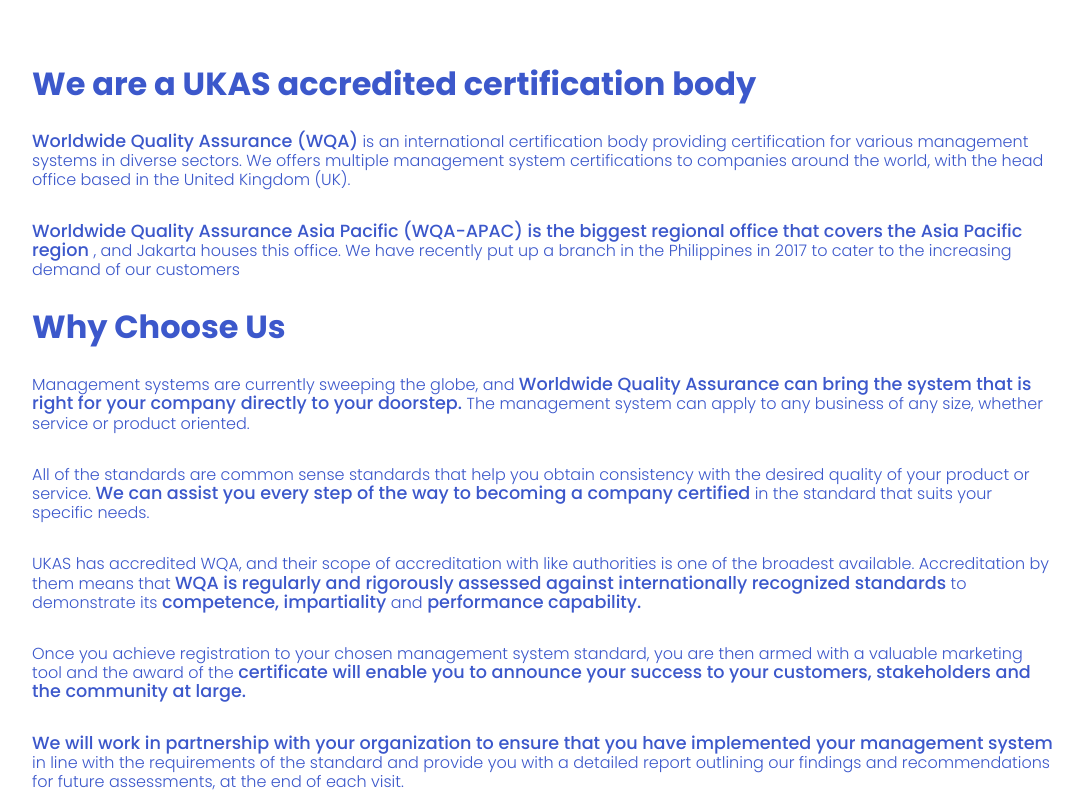
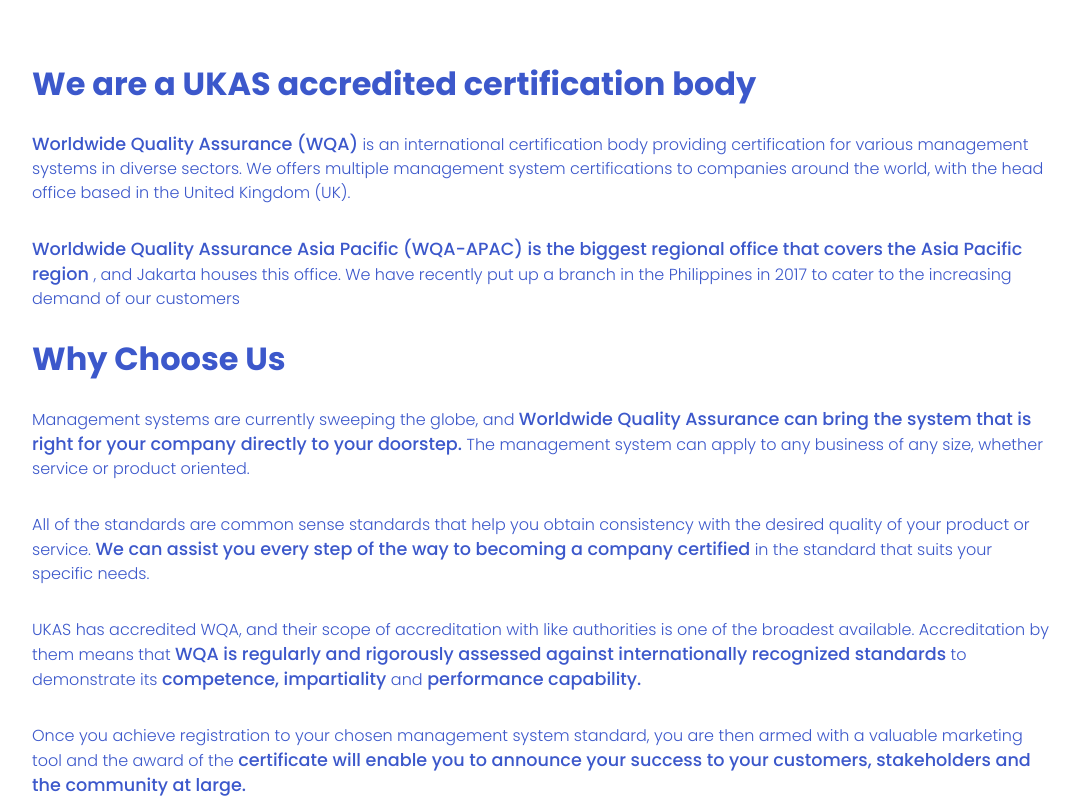
Before and after one commit to codenicer/codenicer.github.io, a Next.js app: page /about in a window 1280 px wide. Shown: the part 1260-2060 px from the top of the page, without its empty margins (96-1179 px from the left). Built offline with nearby package versions, Linux system fonts and the light colour scheme.

Commit message:
adjust line height

```diff
--- a/styles/about.module.scss
+++ b/styles/about.module.scss
@@ -17,7 +17,7 @@
   .info {
     font-weight: 300;
     color: $color-darkest;
-    line-height: 1.2rem;
+    line-height: 1.5rem;
 
     .info_highlighted {
       font-weight: 400;
--- a/styles/services.module.scss
+++ b/styles/services.module.scss
@@ -16,7 +16,7 @@
   .information {
     color: $color-darkest;
     font-weight: 300;
-    line-height: 1.2rem;
+    line-height: 1.5rem;
   }
 }
 
@@ -53,7 +53,7 @@
       .sevices_info {
         color: white;
         font-weight: 300;
-        line-height: 1.2rem;
+        line-height: 1.5rem;
         grid-area: 3 / 2;
       }
       .sevices_read_more {
```
